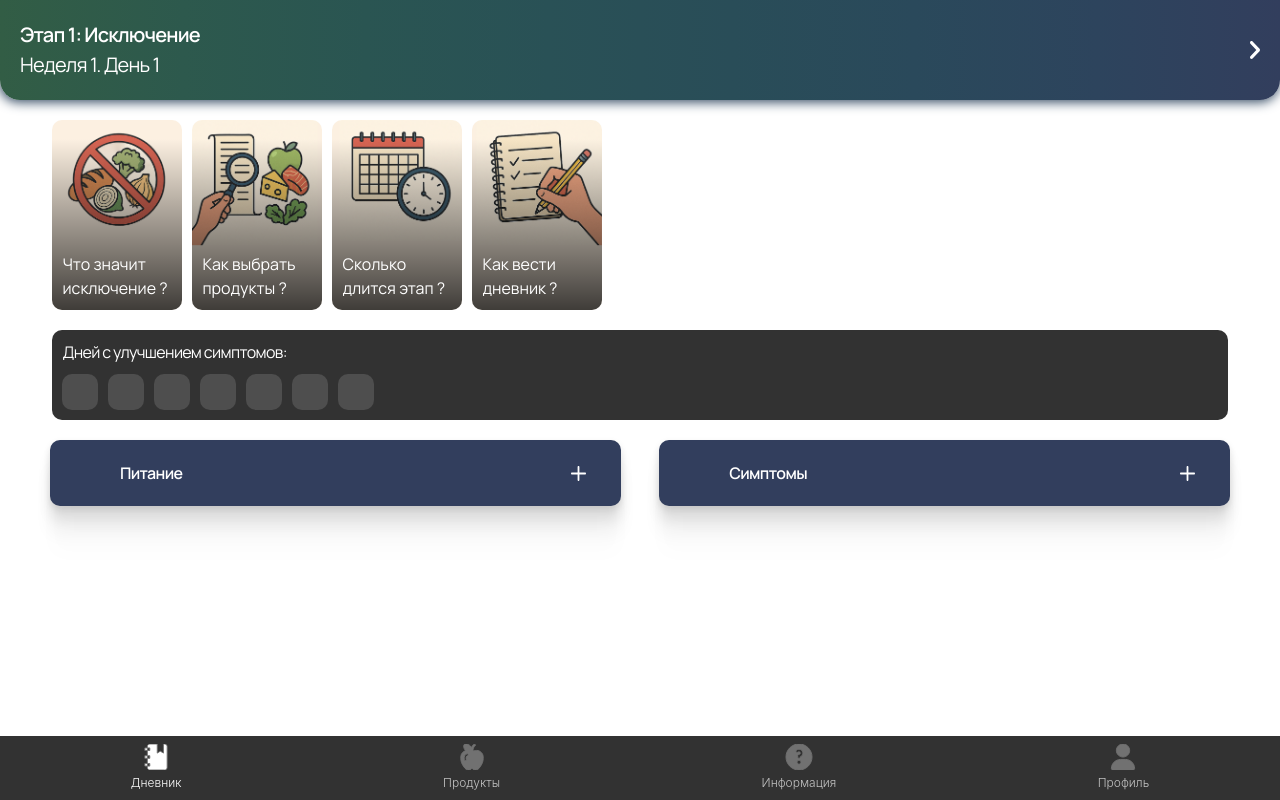
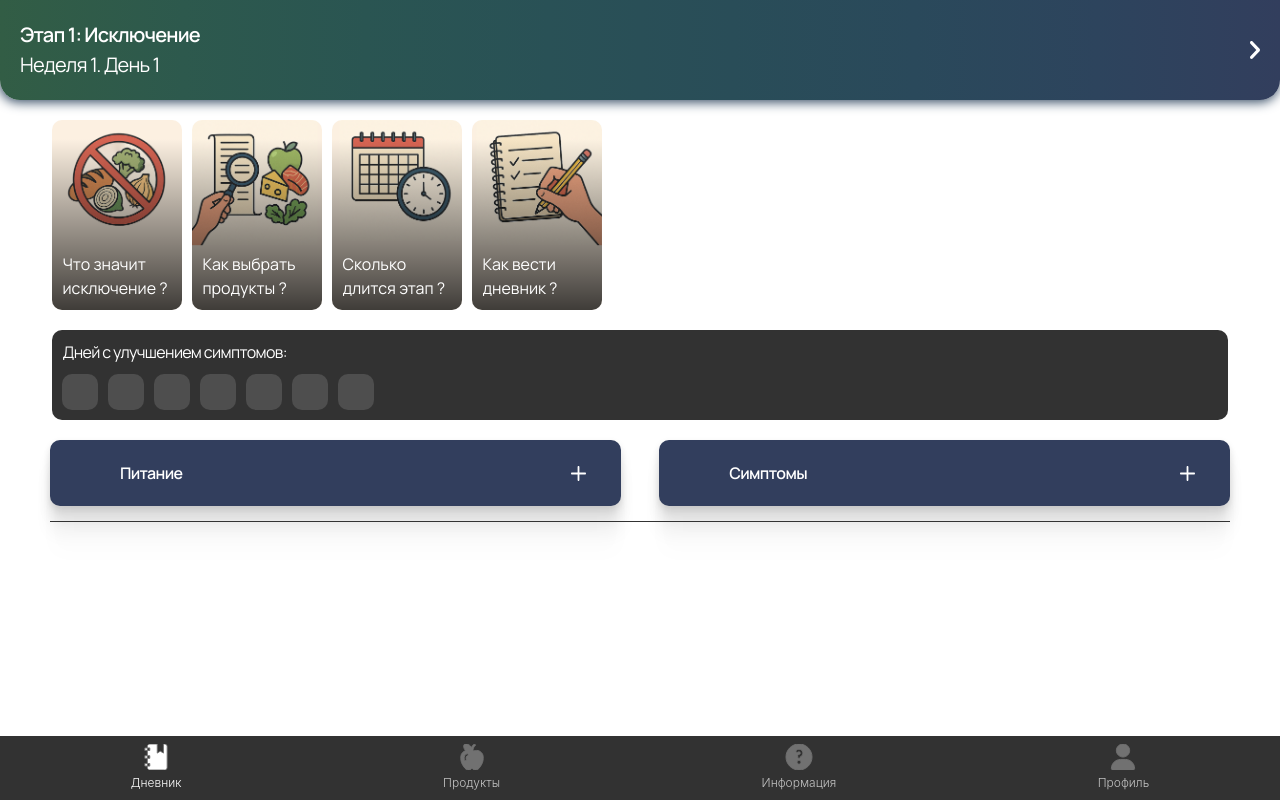
Before and after one commit to ahamkara-Nh/frontend, a React (Vite) app: page /diary in a window 1280 px wide. Built offline with nearby package versions, Linux system fonts and the light colour scheme.

Commit message:
dividing line added

```diff
--- a/src/components/SymptomDaysCounter/SymptomDaysCounter.css
+++ b/src/components/SymptomDaysCounter/SymptomDaysCounter.css
@@ -2,7 +2,7 @@
     background-color: #323232;
     border-radius: 10px;
     padding: 10px 10px 0px 10px;
-    margin-top: 15px;
+    margin-top: 0px;
     margin-left: 4.1vw;
     margin-right: 4.1vw;
     overflow: hidden;
--- /dev/null
+++ b/src/screens/Home/HomePhase1.css
@@ -0,0 +1,11 @@
+.home-container {
+    display: flex;
+    flex-direction: column;
+    min-height: 100vh;
+}
+
+.divider {
+    height: 1px;
+    background-color: #323232;
+    margin: 15px 50px;
+}
--- a/src/screens/Home/HomePhase1.jsx
+++ b/src/screens/Home/HomePhase1.jsx
@@ -7,6 +7,7 @@ import SymptomDaysCounter from '../../components/SymptomDaysCounter/SymptomDaysC
 import ActionButtons from '../../components/ActionButtons/ActionButtons';
 import { usePhaseProgress } from '../../hooks/usePhaseProgress';
 import { usePhaseTracking } from '../../hooks/usePhaseTracking';
+import './HomePhase1.css';
 
 const HomePhase1 = () => {
     const navigate = useNavigate();
@@ -50,6 +51,7 @@ const HomePhase1 = () => {
             <StoriesCarousel />
             <SymptomDaysCounter completedDays={phase1_streak_days} />
             <ActionButtons />
+            <div className="divider"></div>
             <div style={{ position: "fixed", bottom: 0, left: 0, width: "100%" }}>
                 <BottomNavBar />
             </div>
```
